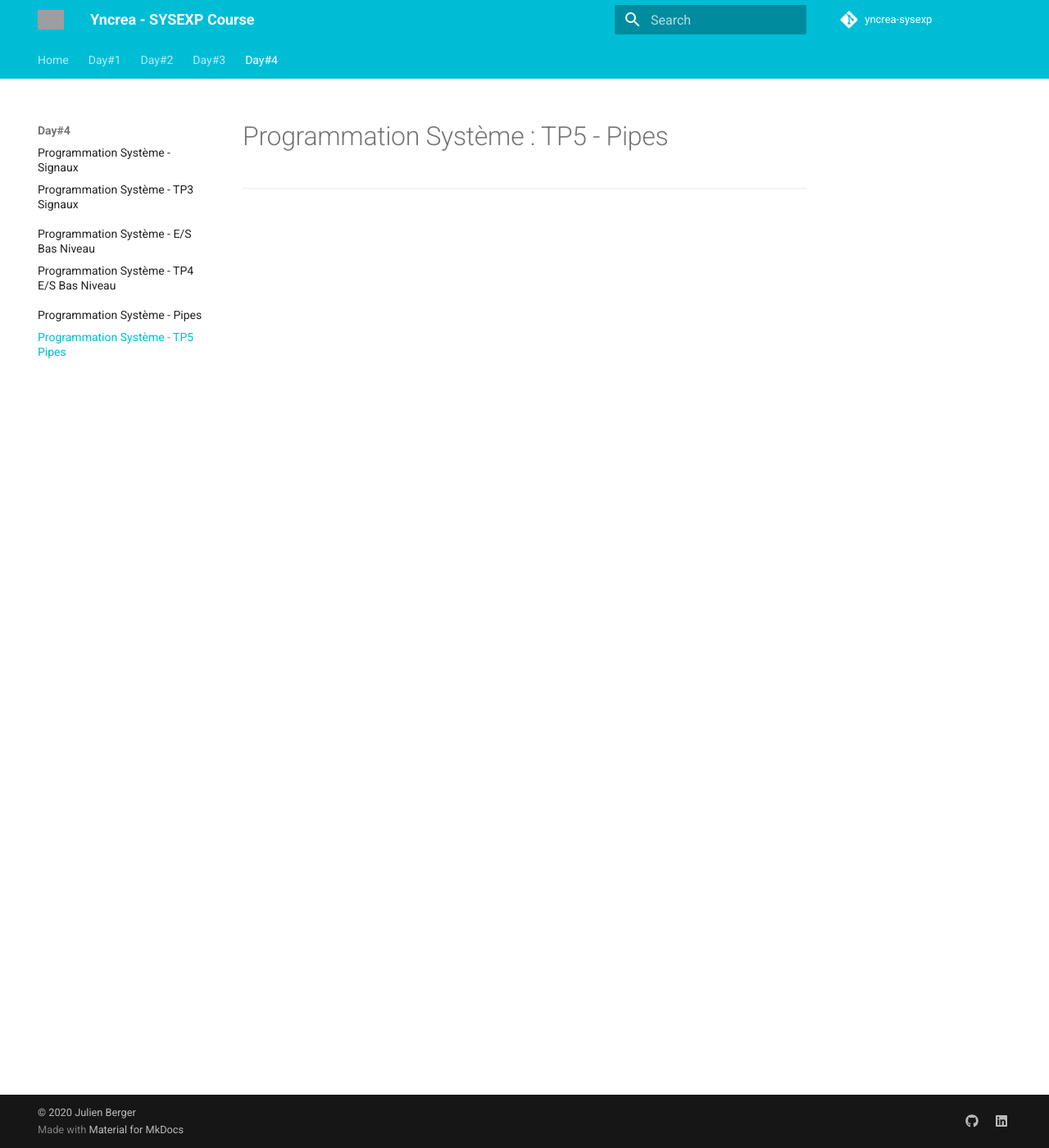
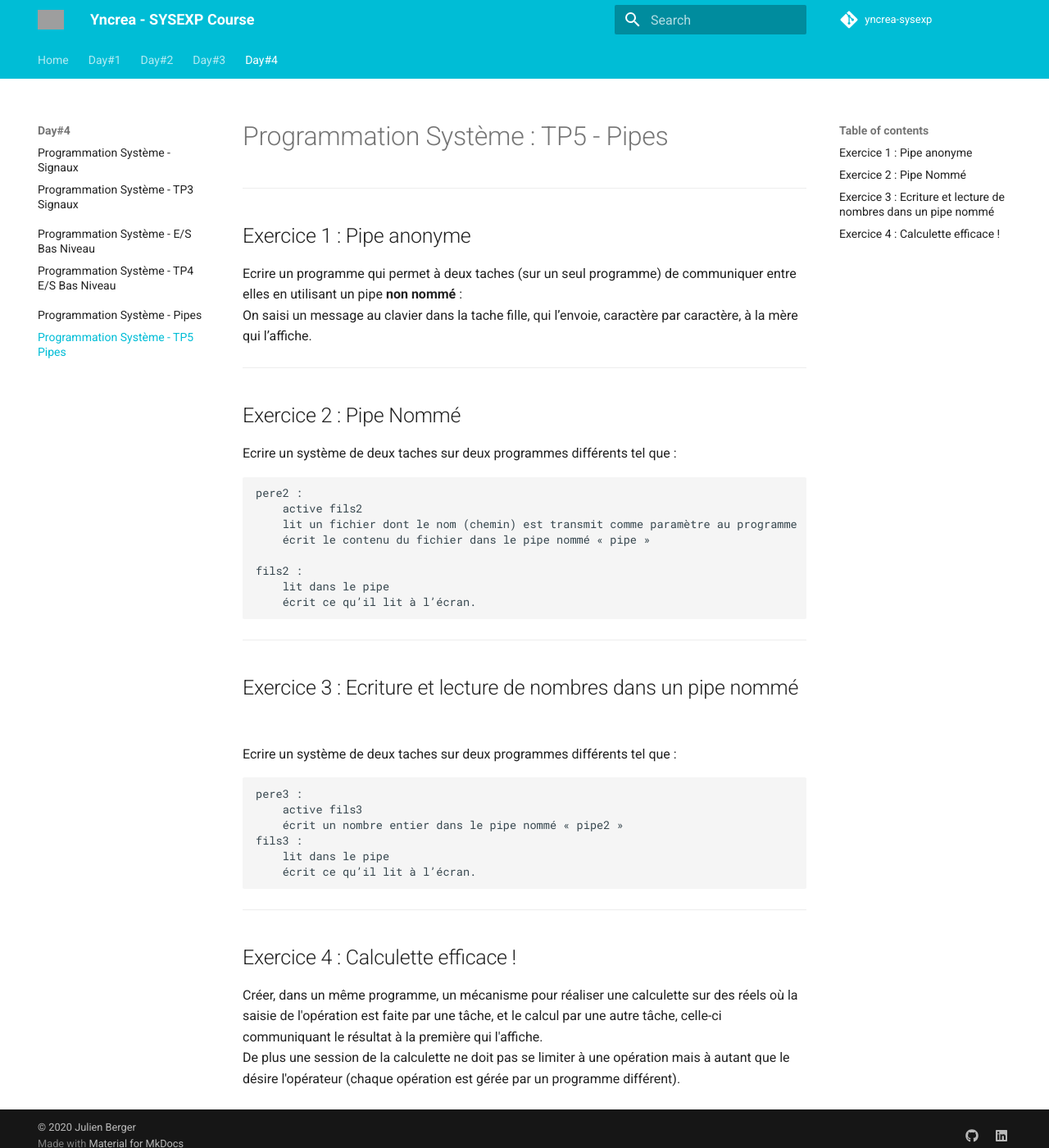
Before and after one commit to jurocknsail/yncrea-sysexp, an MkDocs documentation site: the page built from docs/41_progsys_tp5_pipes.md, in a window 1280 px wide and 1400 px high. Shown: the whole window at 82% size. Built offline with MkDocs 1.6.1 and Material for MkDocs 9.7.7, drawn with Linux system fonts in a browser that asks for light colours; comment, search, counter and statistics services are not loaded; grey boxes are pictures that could not be loaded.

Commit message:
tp pipes

`````diff
--- a/docs/41_progsys_tp5_pipes.md
+++ b/docs/41_progsys_tp5_pipes.md
@@ -1,3 +1,50 @@
 # Programmation Système : TP5 - Pipes
 
 ---
+
+## Exercice 1 : Pipe anonyme
+
+Ecrire un programme qui permet à deux taches (sur un seul programme) de communiquer entre elles en utilisant un pipe **non nommé** :
+On saisi un message au clavier dans la tache fille, qui l’envoie, caractère par caractère, à la mère qui l’affiche.
+
+
+---
+
+## Exercice 2 : Pipe Nommé
+
+Ecrire un système de deux taches sur deux programmes différents tel que :
+
+````
+pere2 :
+    active fils2
+    lit un fichier dont le nom (chemin) est transmit comme paramètre au programme
+    écrit le contenu du fichier dans le pipe nommé « pipe »
+
+fils2 :
+    lit dans le pipe
+    écrit ce qu’il lit à l’écran.
+````
+
+
+---
+
+## Exercice 3 : Ecriture et lecture de nombres dans un pipe nommé
+
+
+Ecrire un système de deux taches sur deux programmes différents tel que :
+
+````
+pere3 :
+    active fils3
+    écrit un nombre entier dans le pipe nommé « pipe2 »
+fils3 :
+    lit dans le pipe
+    écrit ce qu’il lit à l’écran.
+````
+
+---
+
+## Exercice 4 : Calculette efficace !
+
+Créer, dans un même programme, un mécanisme pour réaliser une calculette sur des réels où la saisie de l'opération est faite par une tâche, et le calcul par une autre tâche, celle-ci communiquant le résultat à la première qui l'affiche.
+De plus une session de la calculette ne doit pas se limiter à une opération mais à autant que le désire l'opérateur (chaque opération est gérée par un programme différent).
`````
